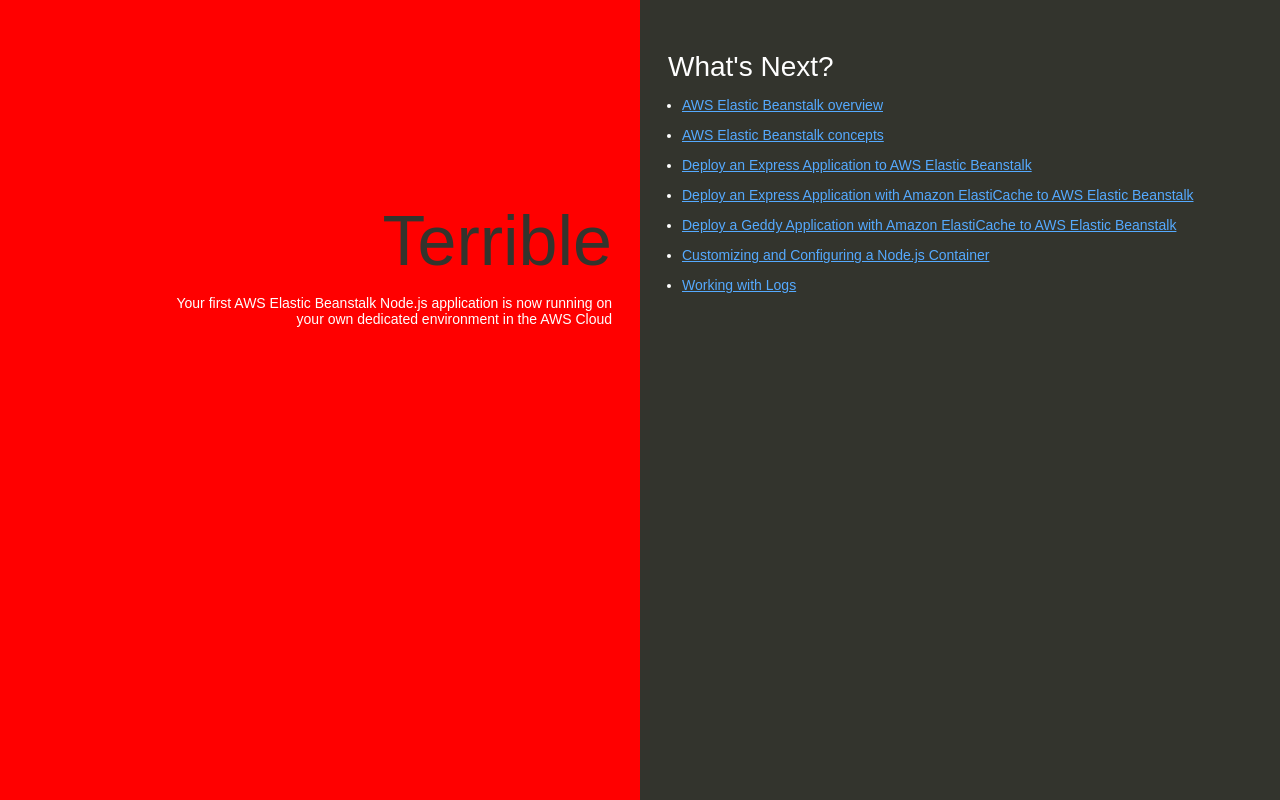
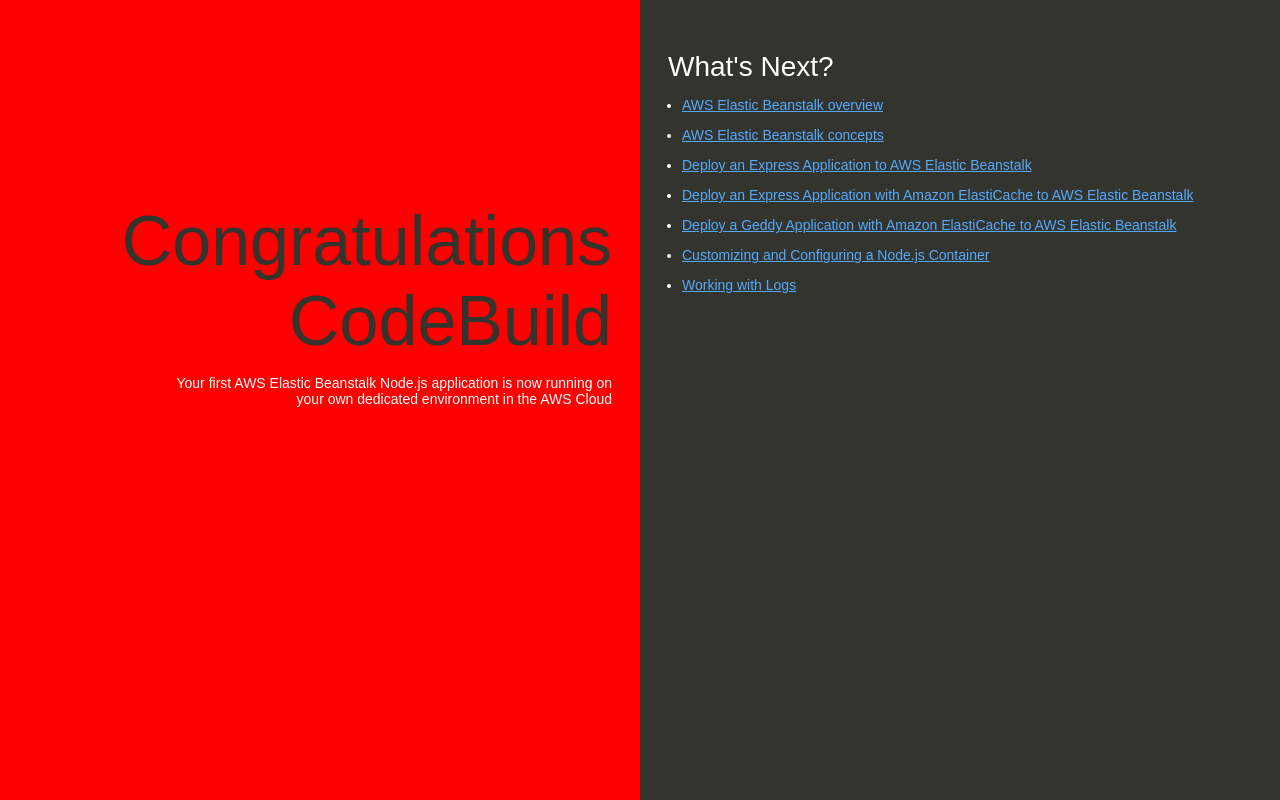
Before and after one commit to basharullah/my-nodejs-app, a website: page index.html in a window 1280 px wide. Drawn offline with Linux system fonts and the light colour scheme.

Commit message:
Update index.html

```diff
--- a/index.html
+++ b/index.html
@@ -74,7 +74,7 @@
   </head>
   <body>
     <div class="textColumn">
-      <h1>Terrible</h1>
+      <h1>Congratulations CodeBuild</h1>
       <p>Your first AWS Elastic Beanstalk Node.js application is now running on your own dedicated environment in the AWS Cloud</p>
     </div>
     <div class="linksColumn">
```
